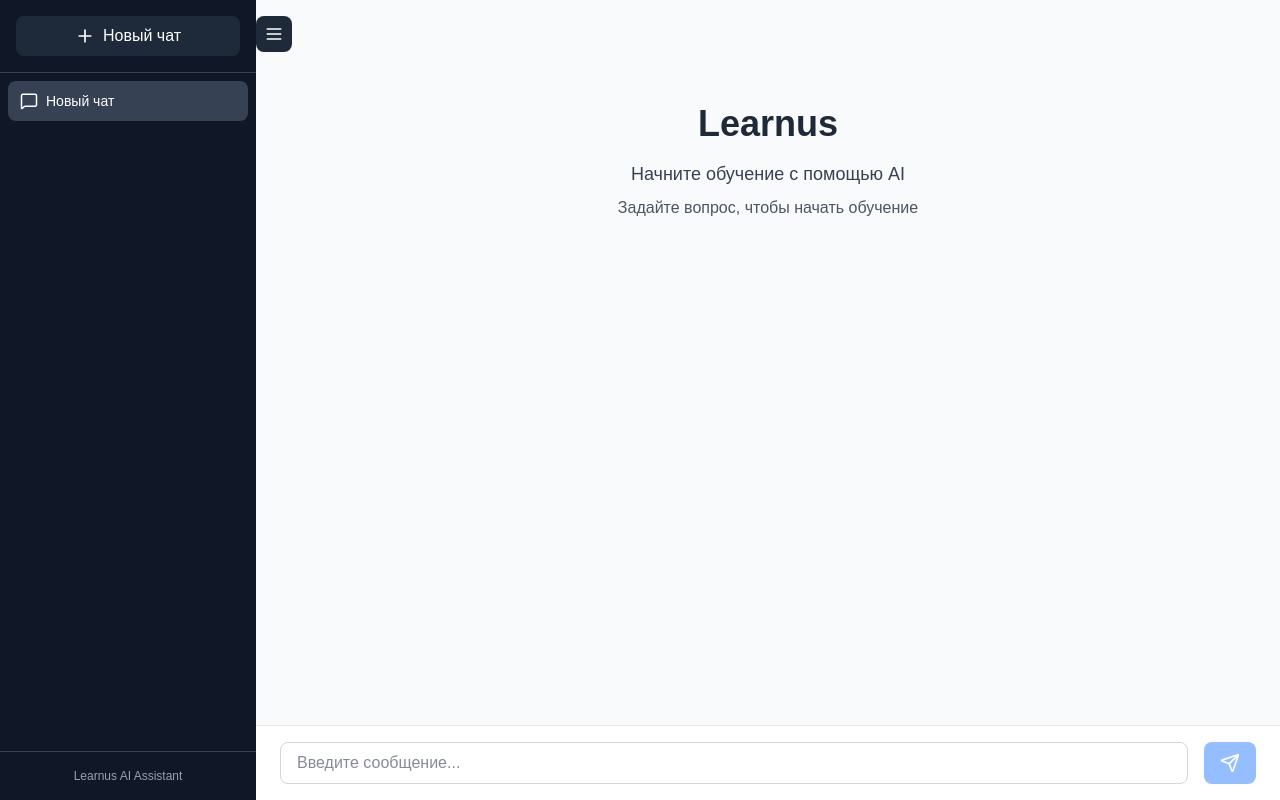
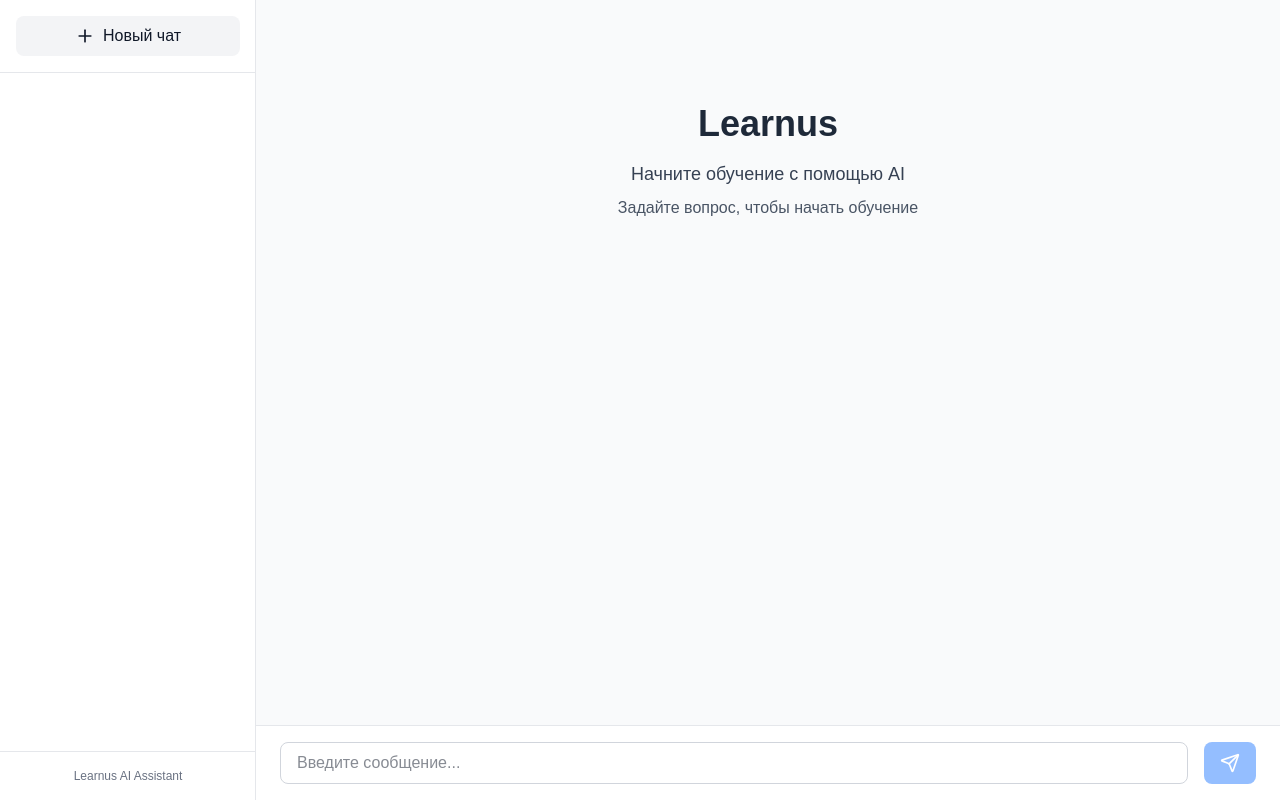
Before and after one commit to dsigitovich/learnus, a Next.js app in the folder learnus-app/: page / in a window 1280 px wide. Built offline with nearby package versions, Linux system fonts and the light colour scheme.

Commit message:
Refactor Sidebar and update scrollbar styles for dark mode support
- Updated scrollbar styles in globals.css for light and dark modes.
- Refactored Sidebar component to improve styling and remove unused chat creation logic.
- Enhanced button styles for better visibility in both themes.

```diff
--- a/learnus-app/app/globals.css
+++ b/learnus-app/app/globals.css
@@ -31,16 +31,31 @@
 }
 
 .sidebar-scrollbar::-webkit-scrollbar-track {
-  background: rgba(255, 255, 255, 0.05);
+  background: rgba(0, 0, 0, 0.05);
 }
 
 .sidebar-scrollbar::-webkit-scrollbar-thumb {
-  background: rgba(255, 255, 255, 0.2);
+  background: rgba(0, 0, 0, 0.2);
   border-radius: 3px;
 }
 
 .sidebar-scrollbar::-webkit-scrollbar-thumb:hover {
-  background: rgba(255, 255, 255, 0.3);
+  background: rgba(0, 0, 0, 0.3);
+}
+
+/* Dark mode scrollbar */
+@media (prefers-color-scheme: dark) {
+  .sidebar-scrollbar::-webkit-scrollbar-track {
+    background: rgba(255, 255, 255, 0.05);
+  }
+
+  .sidebar-scrollbar::-webkit-scrollbar-thumb {
+    background: rgba(255, 255, 255, 0.2);
+  }
+
+  .sidebar-scrollbar::-webkit-scrollbar-thumb:hover {
+    background: rgba(255, 255, 255, 0.3);
+  }
 }
 
 /* Анимация для кнопок typing dots */
--- a/learnus-app/components/Sidebar.tsx
+++ b/learnus-app/components/Sidebar.tsx
@@ -23,13 +23,6 @@
     return () => window.removeEventListener('resize', checkScreenSize);
   }, []);
 
-  // Создаем первый чат, если их нет
-  useEffect(() => {
-    if (chats.length === 0) {
-      createNewChat();
-    }
-  }, []);
-
   return (
     <>
       {/* Overlay для мобильных устройств */}
@@ -42,16 +35,16 @@
 
       {/* Sidebar */}
       <div
-        className={`fixed md:relative z-50 h-full bg-gray-900 text-white transition-all duration-300 ${
+        className={`fixed md:relative z-50 h-full bg-white dark:bg-gray-800 text-gray-900 dark:text-gray-100 border-r border-gray-200 dark:border-gray-700 transition-all duration-300 ${
           isOpen ? 'w-64' : 'w-0 md:w-0'
         } overflow-hidden`}
       >
         <div className="flex flex-col h-full w-64">
           {/* Header */}
-          <div className="p-4 border-b border-gray-700">
+          <div className="p-4 border-b border-gray-200 dark:border-gray-700">
             <button
               onClick={createNewChat}
-              className="w-full flex items-center justify-center gap-2 px-4 py-2 bg-gray-800 hover:bg-gray-700 rounded-lg transition-colors"
+              className="w-full flex items-center justify-center gap-2 px-4 py-2 bg-gray-100 dark:bg-gray-700 hover:bg-gray-200 dark:hover:bg-gray-600 text-gray-900 dark:text-gray-100 rounded-lg transition-colors"
             >
               <Plus size={20} />
               <span>Новый чат</span>
@@ -65,8 +58,8 @@
                 key={chat.id}
                 className={`group flex items-center gap-2 px-3 py-2 mb-1 rounded-lg cursor-pointer transition-colors ${
                   currentChatId === chat.id
-                    ? 'bg-gray-700'
-                    : 'hover:bg-gray-800'
+                    ? 'bg-blue-100 dark:bg-blue-900 text-blue-900 dark:text-blue-100'
+                    : 'hover:bg-gray-100 dark:hover:bg-gray-700'
                 }`}
                 onClick={() => selectChat(chat.id)}
               >
@@ -79,7 +72,7 @@
                     e.stopPropagation();
                     deleteChat(chat.id);
                   }}
-                  className="opacity-0 group-hover:opacity-100 p-1 hover:bg-gray-600 rounded transition-all"
+                  className="opacity-0 group-hover:opacity-100 p-1 hover:bg-gray-200 dark:hover:bg-gray-600 rounded transition-all"
                 >
                   <Trash2 size={16} />
                 </button>
@@ -88,33 +81,31 @@
           </div>
 
           {/* Footer */}
-          <div className="p-4 border-t border-gray-700">
-            <div className="text-xs text-gray-400 text-center">
+          <div className="p-4 border-t border-gray-200 dark:border-gray-700">
+            <div className="text-xs text-gray-500 dark:text-gray-400 text-center">
               Learnus AI Assistant
             </div>
           </div>
         </div>
       </div>
 
-      {/* Toggle button */}
+      {/* Toggle button - только для мобильных устройств */}
       <button
         onClick={onToggle}
-        className={`fixed top-4 ${
-          isOpen ? 'left-64' : 'left-4'
-        } z-50 p-2 bg-gray-800 text-white rounded-lg hover:bg-gray-700 transition-all duration-300 md:hidden`}
-      >
-        {isOpen ? <X size={20} /> : <Menu size={20} />}
-      </button>
-
-      {/* Desktop toggle button */}
-      <button
-        onClick={onToggle}
-        className={`hidden md:block fixed top-4 ${
-          isOpen ? 'left-64' : 'left-4'
-        } z-40 p-2 bg-gray-800 text-white rounded-lg hover:bg-gray-700 transition-all duration-300`}
+        className={`fixed top-4 left-4 z-50 p-2 bg-gray-800 text-white rounded-lg hover:bg-gray-700 transition-all duration-300 md:hidden`}
       >
         <Menu size={20} />
       </button>
+
+      {/* Desktop toggle button - только когда сайдбар закрыт */}
+      {!isOpen && (
+        <button
+          onClick={onToggle}
+          className="hidden md:block fixed top-4 left-4 z-40 p-2 bg-gray-800 text-white rounded-lg hover:bg-gray-700 transition-all duration-300"
+        >
+          <Menu size={20} />
+        </button>
+      )}
     </>
   );
 }
```
